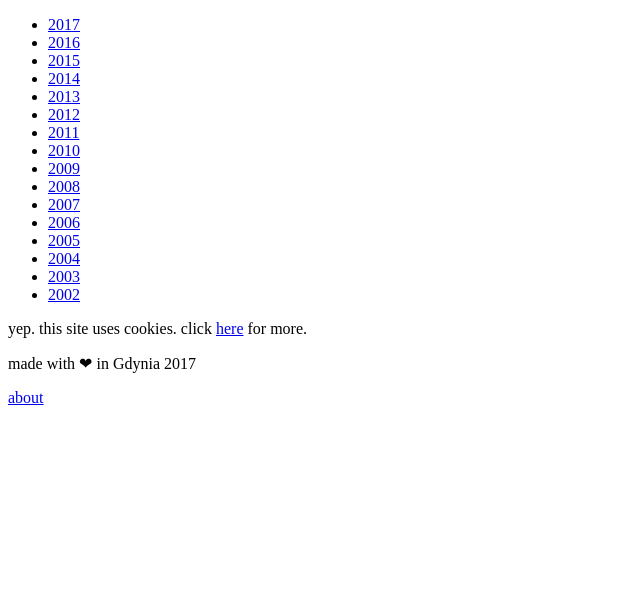
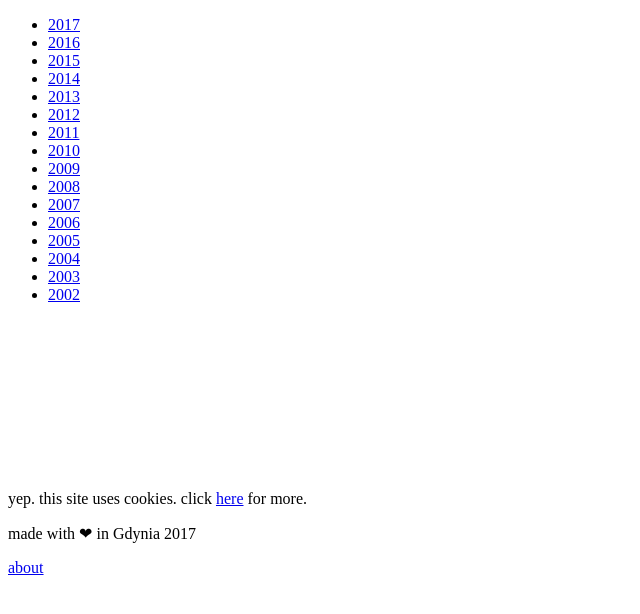
Before and after one commit to bdebicki/wasitraining-react, a React app: page / in a window 1280 px wide. Shown: the top 614 px of the page, without its empty margins (0-640 px from the left). Built offline with nearby package versions, Linux system fonts and the light colour scheme.

Commit message:
add BgCover component

```diff
--- /dev/null
+++ b/src/components/BgCover/BgCover.jsx
@@ -0,0 +1,30 @@
+import React from 'react';
+
+function BgCover() {
+  return (
+    <div id="bgCover">
+      <svg className="bgCover__cover">
+        <defs>
+          <mask id="rainInfoMask--yes" maskUnits="userSpaceOnUse">
+            <rect className="svgMask__base" height="100%" width="100%" />
+            <path
+              className="bgCover__maskShape bgCover__maskShape--yes"
+              d="M56.977-57.755,3.21-149.607H56.977l25.29,46.989,27.415-46.989h53.555L107.345-57.755V-.985H56.977Zm116.886-91.852H283.949V-107.3H224.231v12.97h42.291v38.059H224.231V-43.3h59.718V-.985H173.863ZM314.551-.773q-14.876-2.977-24.227-8.08v-43.8a101.009,101.009,0,0,0,25.184,10.206,99.426,99.426,0,0,0,24.546,3.4q6.376,0,9.138-1.276a4.224,4.224,0,0,0,2.763-4.04q0-3.827-4.25-6.485T329.64-59.668q-20.4-8.93-29.647-19.88t-9.245-26.684a40.37,40.37,0,0,1,7.544-24.132q7.544-10.525,21.252-16.478t31.347-5.953a127.247,127.247,0,0,1,25.715,2.339,93.371,93.371,0,0,1,21.464,7.229v42.311q-19.127-10.631-37.829-10.631-15.089,0-15.089,6.591,0,3.189,3.507,5.316A95.005,95.005,0,0,0,361.306-93.9l7.863,3.189q15.089,6.379,23.165,12.651A36.061,36.061,0,0,1,403.81-63.815q3.4,7.973,3.4,20.093,0,21.475-15.726,33.7T344.092,2.2A150.25,150.25,0,0,1,314.551-.773Z"
+              style={{ transform: 'translate(650px, 598px)' }}
+            />
+          </mask>
+          <mask id="rainInfoMask--no" maskUnits="userSpaceOnUse">
+            <rect className="svgMask__base" height="100%" width="100%" />
+            <path
+              className="bgCover__maskShape bgCover__maskShape--no"
+              d="M7-139.611H51.447l44.234,69.1v-69.1h48.275V9.011H99.509L55.275-60.3V9.011H7ZM194.25,2.419A73.793,73.793,0,0,1,165.222-24.9q-10.633-17.541-10.633-40.292t10.633-40.4a73.556,73.556,0,0,1,29.029-27.428q18.4-9.781,41.15-9.781,22.542,0,40.938,9.781a73.556,73.556,0,0,1,29.029,27.428Q316-87.944,316-65.194T305.367-24.9A73.792,73.792,0,0,1,276.338,2.419Q257.943,12.2,235.4,12.2,212.646,12.2,194.25,2.419Zm62.2-45.713q8.294-8.08,8.294-21.9t-8.294-21.9q-8.294-8.08-21.054-8.08-12.972,0-21.266,8.08t-8.294,21.9q0,13.82,8.4,21.9t21.16,8.08Q248.16-35.214,256.454-43.294Z"
+            />
+          </mask>
+        </defs>
+        <rect className="bgCover__coverShape" mask="url(#rainInfoMask--yes)" />
+      </svg>
+    </div>
+  );
+}
+
+export default BgCover;
--- a/src/views/App.jsx
+++ b/src/views/App.jsx
@@ -2,6 +2,7 @@ import React from 'react';
 import Routing from '../components/Routing/Routing';
 import BgVideo from '../components/BgVideo/BgVideo';
 import Footer from '../components/Footer/Footer';
+import BgCover from '../components/BgCover/BgCover';
 
 // import '@/styles/index.scss';
 
@@ -10,6 +11,7 @@ function App() {
     <>
       <Routing />
       <BgVideo />
+      <BgCover />
       <Footer />
     </>
   );
```
